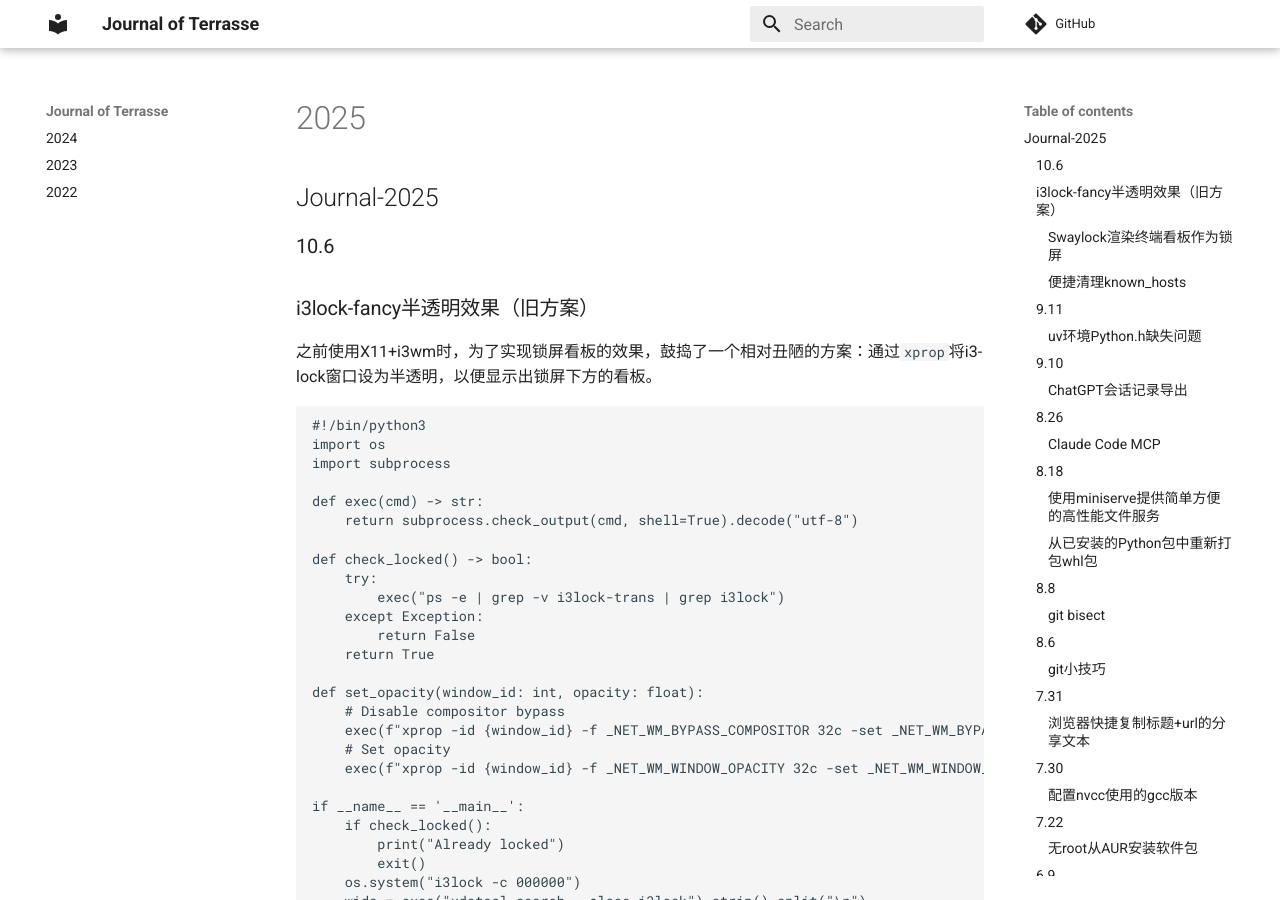
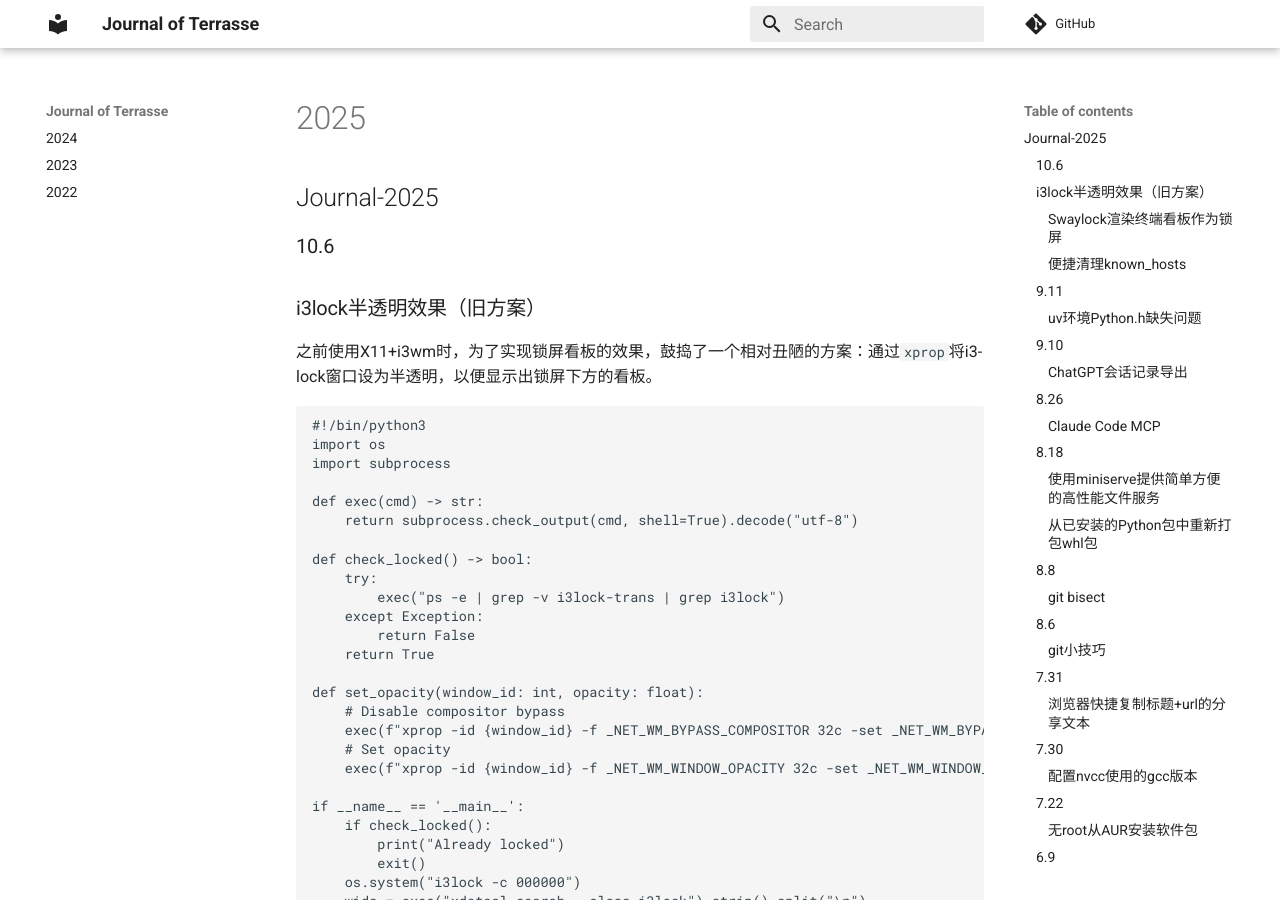
Before and after one commit to Jerry-Terrasse/journal, an MkDocs documentation site: the page built from docs/2025.md, in a window 1280 px wide and 900 px high. Built offline with MkDocs 1.6.1 and Material for MkDocs 9.7.7, drawn with Linux system fonts in a browser that asks for light colours; comment, search, counter and statistics services are not loaded.

Commit message:
update (Mon Oct  6 10:42:08 PM CST 2025)

```diff
--- a/docs/2025.md
+++ b/docs/2025.md
@@ -2,7 +2,7 @@
 
 ### 10.6
 
-### i3lock-fancy半透明效果（旧方案）
+### i3lock半透明效果（旧方案）
 
 之前使用X11+i3wm时，为了实现锁屏看板的效果，鼓捣了一个相对丑陋的方案：通过`xprop`将i3-lock窗口设为半透明，以便显示出锁屏下方的看板。
 
```
